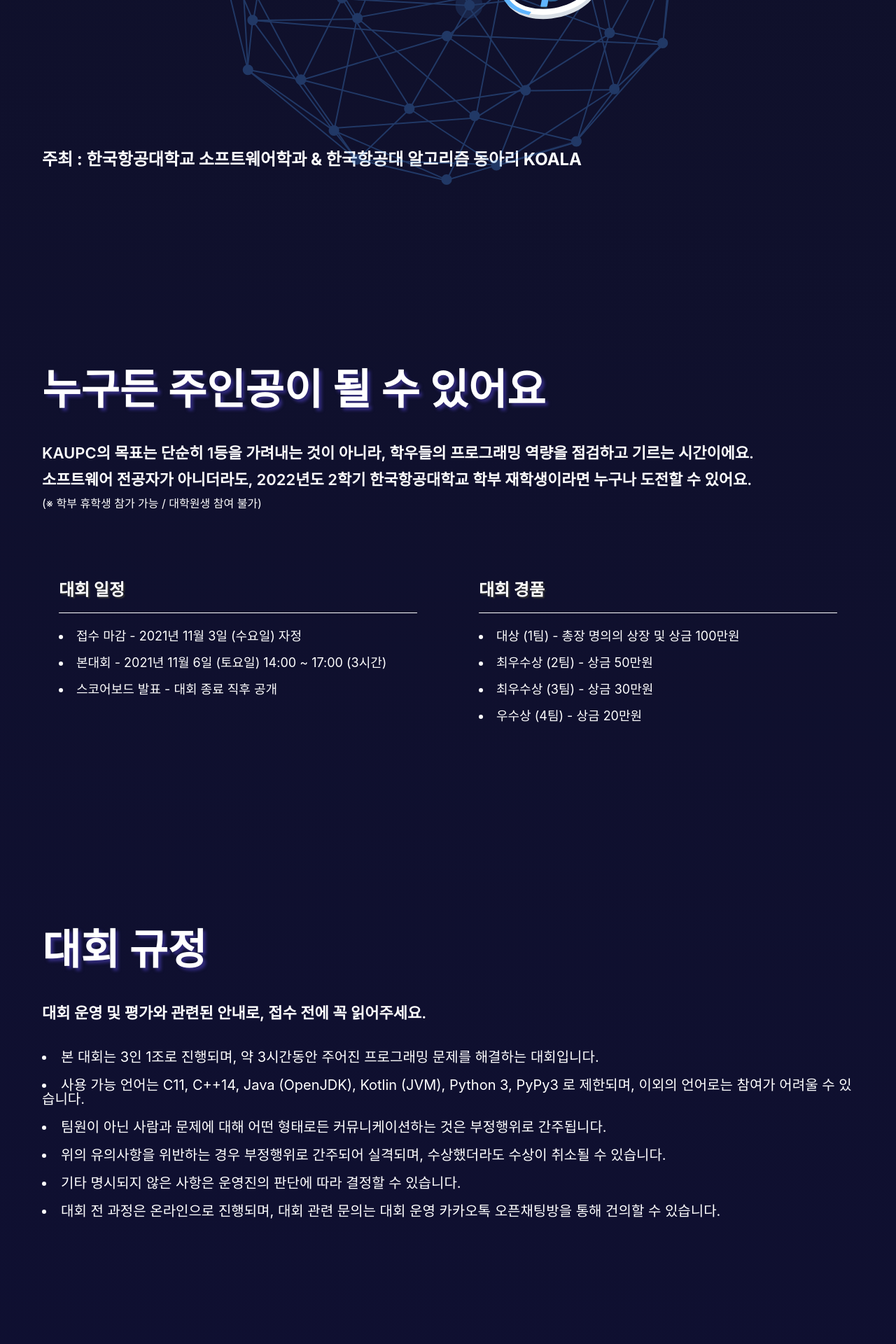
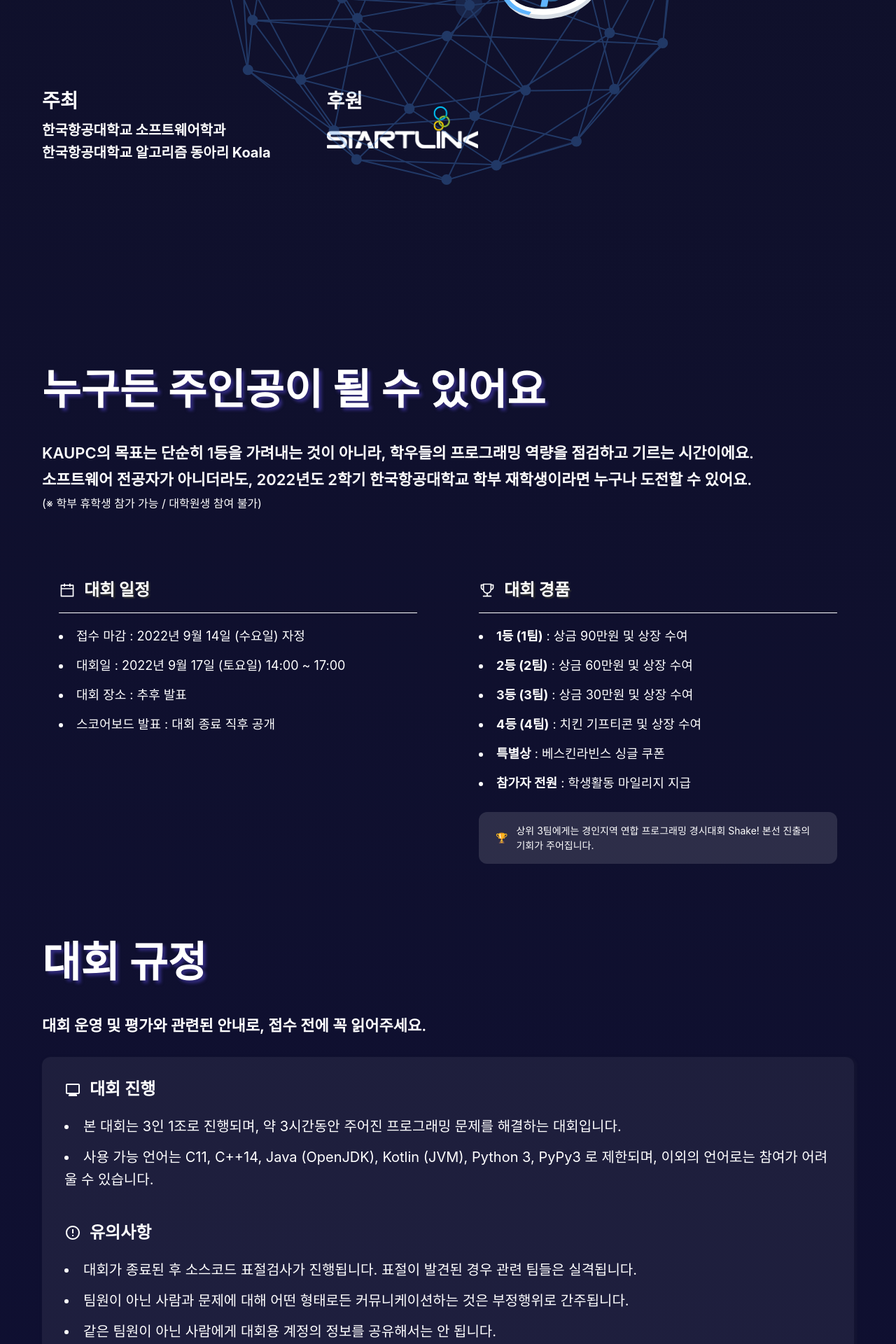
Before and after one commit to kauKoala/KAUPC-2022, a Next.js app: page / in a window 1280 px wide. Shown: the part 480-2400 px from the top of the page at 70% size. Built offline with nearby package versions, Linux system fonts and the light colour scheme; a web font is replaced by a local one.

Commit message:
feat: 마크업 추가

```diff
--- a/components/Sections/ApplySection.jsx
+++ b/components/Sections/ApplySection.jsx
@@ -1,38 +1,65 @@
 import styled from "@emotion/styled";
 import Section from "components/Section";
+import Strong from "components/Strong";
+import ToolTip from "components/ToolTip";
 import React from "react";
 import { SMALL_WIDTH } from "styles/layouts.ts";
+import { AiOutlineCalendar, AiOutlineTrophy } from "react-icons/ai";
 
 const ApplySection = () => {
   return (
     <Section>
       <Section.Title>누구든 주인공이 될 수 있어요</Section.Title>
       <Section.SubTitle>
-        KAUPC의 목표는 단순히 1등을 가려내는 것이 아니라, 학우들의 프로그래밍
-        역량을 점검하고 기르는 시간이에요.
+        KAUPC의 목표는 단순히 1등을 가려내는 것이 아니라, 학우들의 프로그래밍 역량을 점검하고 기르는
+        시간이에요.
       </Section.SubTitle>
       <Section.SubTitle>
-        소프트웨어 전공자가 아니더라도, 2022년도 2학기 한국항공대학교 학부
-        재학생이라면 누구나 도전할 수 있어요.
+        소프트웨어 전공자가 아니더라도, 2022년도 2학기 한국항공대학교 학부 재학생이라면 누구나
+        도전할 수 있어요.
       </Section.SubTitle>
       <p>(※ 학부 휴학생 참가 가능 / 대학원생 참여 불가)</p>
       <ApplyInfoContainer>
         <ApplyInfo>
-          <ApplyInfoTitle>대회 일정</ApplyInfoTitle>
+          <ApplyInfoTitle>
+            <AiOutlineCalendar />
+            대회 일정
+          </ApplyInfoTitle>
           <ApplyInfoContent>
-            <li>접수 마감 - 2021년 11월 3일 (수요일) 자정</li>
-            <li>본대회 - 2021년 11월 6일 (토요일) 14:00 ~ 17:00 (3시간)</li>
-            <li>스코어보드 발표 - 대회 종료 직후 공개</li>
+            <li>접수 마감 : 2022년 9월 14일 (수요일) 자정</li>
+            <li>대회일 : 2022년 9월 17일 (토요일) 14:00 ~ 17:00</li>
+            <li>대회 장소 : 추후 발표</li>
+            <li>스코어보드 발표 : 대회 종료 직후 공개</li>
           </ApplyInfoContent>
         </ApplyInfo>
         <ApplyInfo>
-          <ApplyInfoTitle>대회 경품</ApplyInfoTitle>
+          <ApplyInfoTitle>
+            <AiOutlineTrophy />
+            대회 경품</ApplyInfoTitle>
           <ApplyInfoContent>
-            <li>대상 (1팀) - 총장 명의의 상장 및 상금 100만원</li>
-            <li>최우수상 (2팀) - 상금 50만원</li>
-            <li>최우수상 (3팀) - 상금 30만원</li>
-            <li>우수상 (4팀) - 상금 20만원</li>
+            <li>
+              <Strong>1등 (1팀)</Strong> : 상금 90만원 및 상장 수여
+            </li>
+            <li>
+              <Strong>2등 (2팀)</Strong> : 상금 60만원 및 상장 수여
+            </li>
+            <li>
+              <Strong>3등 (3팀)</Strong> : 상금 30만원 및 상장 수여
+            </li>
+            <li>
+              <Strong>4등 (4팀)</Strong> : 치킨 기프티콘 및 상장 수여
+            </li>
+            <li>
+              <Strong>특별상</Strong> : 베스킨라빈스 싱글 쿠폰
+            </li>
+            <li>
+              <Strong>참가자 전원</Strong> : 학생활동 마일리지 지급
+            </li>
           </ApplyInfoContent>
+          <ToolTip>
+            <span style={{ display: "inline-block", marginRight: "12px" }}>🏆</span>상위 3팀에게는
+            경인지역 연합 프로그래밍 경시대회 Shake! 본선 진출의 기회가 주어집니다.
+          </ToolTip>
         </ApplyInfo>
       </ApplyInfoContainer>
     </Section>
@@ -69,6 +96,8 @@ const ApplyInfo = styled.div`
 `;
 
 const ApplyInfoTitle = styled.h3`
+  display: flex;
+  align-items: center;
   font-size: 24px;
   /* text-align: center; */
   text-shadow: 2px 2px 2px #333;
@@ -76,6 +105,10 @@ const ApplyInfoTitle = styled.h3`
   margin-bottom: 24px;
   padding-bottom: 20px;
   border-bottom: 1px solid white;
+
+  svg {
+    margin-right: 12px;
+  }
 `;
 
 const ApplyInfoContent = styled.ul`
@@ -84,12 +117,12 @@ const ApplyInfoContent = styled.ul`
   font-size: 18px;
   list-style: disc;
   list-style-position: inside;
-  gap: 20px;
+  gap: 24px;
 
   @media screen and (max-width: ${SMALL_WIDTH}) {
     font-size: 15px;
     line-height: 1.5;
-    gap: 8px;
+    gap: 12px;
   }
 `;
 
--- a/components/Sections/HeroSection.jsx
+++ b/components/Sections/HeroSection.jsx
@@ -24,20 +24,31 @@ const HeroSection = () => {
           <HeroTitle>KAUPC 2022</HeroTitle>
           <HeroSubTitle>
             한국항공대학교
-            <br />제 <Second>2</Second>회 프로그래밍 경진대회
+            <br />제<Second>2</Second>회 프로그래밍 경진대회
           </HeroSubTitle>
           <Schedule>
-            <Info>접수 : 08.01(수) ~ 08.15(금)</Info>
-            <Info>대회 : 08.18(월)</Info>
+            <Info>접수 : ~ 09.14(수)</Info>
+            <Info>대회 : 09.17(토) 14:00 ~ 17:00</Info>
           </Schedule>
         </div>
         <LottieContainer ref={lottieContainer}></LottieContainer>
-        <Content>
-          <Info>
-            주최 : 한국항공대학교 소프트웨어학과 & 한국항공대 알고리즘 동아리
-            KOALA
-          </Info>
-        </Content>
+        <SponsorsContainer>
+          <Sponsors>
+            <SponsorTitle>주최</SponsorTitle>
+            <Info>
+              <Sponsor>한국항공대학교 소프트웨어학과</Sponsor>
+              <Sponsor>한국항공대학교 알고리즘 동아리 Koala</Sponsor>
+            </Info>
+          </Sponsors>
+          <Sponsors>
+            <SponsorTitle>후원</SponsorTitle>
+            <Info>
+              <a href="https://startlink.io/" target="_blank" rel="noreferrer">
+                <SponsorImage src="startlink-logo-white.png" alt="후원처 1 - startlink" />
+              </a>
+            </Info>
+          </Sponsors>
+        </SponsorsContainer>
       </HeroContainer>
     </Section>
   );
@@ -59,7 +70,7 @@ const Second = styled.span`
 const HeroTitle = styled.h1`
   font-size: 80px;
   margin-bottom: 20px;
-  text-shadow: 2px 2px 2px #312a7c;
+  text-shadow: 5px 5px 5px #312a7c;
 
   @media screen and (max-width: ${SMALL_WIDTH}) {
     font-size: 72px;
@@ -68,7 +79,8 @@ const HeroTitle = styled.h1`
 
 const HeroSubTitle = styled.h1`
   font-size: 48px;
-  text-shadow: 2px 2px 2px #312a7c;
+  text-shadow: 4px 4px 4px #312a7c;
+
   margin-bottom: 28px;
   line-height: 1.3;
 
@@ -77,11 +89,38 @@ const HeroSubTitle = styled.h1`
   }
 `;
 
-const Content = styled.div`
-  width: 100%;
+const SponsorsContainer = styled.div`
+  display: flex;
+  gap: 80px;
+  justify-content: flex-start;
+
+  @media screen and (max-width: ${SMALL_WIDTH}) {
+    flex-direction: column;
+    gap: 32px;
+  }
+`;
+
+const Sponsors = styled.div`
   align-items: center;
   justify-content: space-between;
-  font-size: 24px;
+`;
+
+const SponsorTitle = styled.div`
+  font-size: 28px;
+  margin-bottom: 18px;
+  @media screen and (max-width: ${SMALL_WIDTH}) {
+    font-size: 22px;
+  }
+`;
+
+const Sponsor = styled.p`
+  font-size: 20px;
+  margin: 12px 0;
+
+  @media screen and (max-width: ${SMALL_WIDTH}) {
+    font-size: 14px;
+    margin: 4px 0;
+  }
 `;
 
 const Schedule = styled.div`
@@ -91,6 +130,10 @@ const Schedule = styled.div`
   text-align: left;
   margin: 12px 0;
   font-size: 24px;
+
+  @media screen and (max-width: ${SMALL_WIDTH}) {
+    gap: 4px;
+  }
 `;
 
 const Info = styled.p`
@@ -113,10 +156,8 @@ const LottieContainer = styled.div`
 
   @media screen and (max-width: ${SMALL_WIDTH}) {
     & {
-      right: 0;
-      top: 340px;
-      height: 300px;
-      margin-top: -20px;
+      height: 240px;
+      margin-top: 0px;
       margin-bottom: -50px;
       position: static;
     }
@@ -127,4 +168,9 @@ const LottieContainer = styled.div`
   }
 `;
 
+const SponsorImage = styled.img`
+  max-height: 60px;
+  margin-top: -24px;
+`
+
 export default HeroSection;
--- a/components/Sections/RuleSection.jsx
+++ b/components/Sections/RuleSection.jsx
@@ -2,6 +2,8 @@ import styled from "@emotion/styled";
 import Section from "components/Section";
 import React from "react";
 import { SMALL_WIDTH } from "styles/layouts.ts";
+import { MdOutlineMonitor } from "react-icons/md";
+import { RiErrorWarningLine } from "react-icons/ri"
 
 const RuleSection = () => {
   return (
@@ -11,29 +13,34 @@ const RuleSection = () => {
         대회 운영 및 평가와 관련된 안내로, 접수 전에 꼭 읽어주세요.
       </Section.SubTitle>
       <RuleList>
+        <RuleSubTitle>
+          <MdOutlineMonitor />
+          대회 진행
+        </RuleSubTitle>
         <RuleItem>
-          본 대회는 3인 1조로 진행되며, 약 3시간동안 주어진 프로그래밍 문제를
-          해결하는 대회입니다.
+          본 대회는 3인 1조로 진행되며, 약 3시간동안 주어진 프로그래밍 문제를 해결하는 대회입니다.
         </RuleItem>
         <RuleItem>
-          사용 가능 언어는 C11, C++14, Java (OpenJDK), Kotlin (JVM), Python 3,
-          PyPy3 로 제한되며, 이외의 언어로는 참여가 어려울 수 있습니다.
+          사용 가능 언어는 C11, C++14, Java (OpenJDK), Kotlin (JVM), Python 3, PyPy3 로 제한되며,
+          이외의 언어로는 참여가 어려울 수 있습니다.
+        </RuleItem>
+        <RuleSubTitle>
+          <RiErrorWarningLine />
+          유의사항</RuleSubTitle>
+        <RuleItem>
+          대회가 종료된 후 소스코드 표절검사가 진행됩니다. 표절이 발견된 경우 관련 팀들은 실격됩니다.
         </RuleItem>
         <RuleItem>
-          팀원이 아닌 사람과 문제에 대해 어떤 형태로든 커뮤니케이션하는 것은
-          부정행위로 간주됩니다.
+          팀원이 아닌 사람과 문제에 대해 어떤 형태로든 커뮤니케이션하는 것은 부정행위로 간주됩니다.
         </RuleItem>
         <RuleItem>
-          위의 유의사항을 위반하는 경우 부정행위로 간주되어 실격되며,
-          수상했더라도 수상이 취소될 수 있습니다.
+          같은 팀원이 아닌 사람에게 대회용 계정의 정보를 공유해서는 안 됩니다.
         </RuleItem>
         <RuleItem>
-          기타 명시되지 않은 사항은 운영진의 판단에 따라 결정할 수 있습니다.
+          위의 유의사항을 위반하는 경우 부정행위로 간주되어 실격되며, 수상했더라도 수상이 취소될 수
+          있습니다.
         </RuleItem>
-        <RuleItem>
-          대회 전 과정은 온라인으로 진행되며, 대회 관련 문의는 대회 운영
-          카카오톡 오픈채팅방을 통해 건의할 수 있습니다.
-        </RuleItem>
+        <RuleItem>기타 명시되지 않은 사항은 운영진의 판단에 따라 결정할 수 있습니다.</RuleItem>
       </RuleList>
     </Section>
   );
@@ -42,11 +49,15 @@ const RuleSection = () => {
 const RuleList = styled.ul`
   display: flex;
   flex-direction: column;
-  gap: 20px;
-  margin-top: 40px;
+  background-color: #ffffff10;
+  padding: 16px 32px;
+  border-radius: 12px;
+  margin-top: 32px;
+  -webkit-box-shadow: 2px 2px 4px 2px rgba(66, 66, 66, 0.1);
+  box-shadow: 2px 2px 4px 2px rgba(66, 66, 66, 0.1);
 
   @media screen and (max-width: ${SMALL_WIDTH}) {
-    margin-top: 20px;
+    padding: 16px 24px;
   }
 `;
 
@@ -54,10 +65,33 @@ const RuleItem = styled.li`
   list-style: disc;
   list-style-position: inside;
   font-size: 20px;
+  margin: 6px 0;
+  line-height: 1.6;
 
   @media screen and (max-width: ${SMALL_WIDTH}) {
     font-size: 15px;
-    line-height: 1.6;
+    line-height: 1.5;
+  }
+`;
+
+const RuleSubTitle = styled(Section.SubTitle)`
+  display: flex;
+  align-items: center;
+  font-size: 24px;
+  margin: 40px 0 16px 0;
+
+  svg {
+    margin-right: 12px;
+  }
+
+  &:first-child {
+    margin-top: 16px;
+  }
+
+  @media screen and (max-width: ${SMALL_WIDTH}) {
+    font-size: 22px;
+    margin: 24px 0 12px 0;
+    line-height: 1.5;
   }
 `;
 
--- a/styles/layouts.ts
+++ b/styles/layouts.ts
@@ -5,9 +5,7 @@ export const MEDIUM_WIDTH = "960px";
 
 export const Breakpoints = {
   모바일: `(max-width: ${SMALL_WIDTH}px)`,
-  태블릿: `(max-width: ${MEDIUM_WIDTH}px) and (min-width: ${
-    SMALL_WIDTH + 1
-  }px)`,
+  태블릿: `(max-width: ${MEDIUM_WIDTH}px) and (min-width: ${SMALL_WIDTH + 1}px)`,
   데스크탑: `(min-width: ${MEDIUM_WIDTH + 1}px)`,
 } as const;
 
```
Also changed, not shown: components/Sections/FAQSection.jsx (+41 -5 lines), public/startlink-logo-white.png (added).
